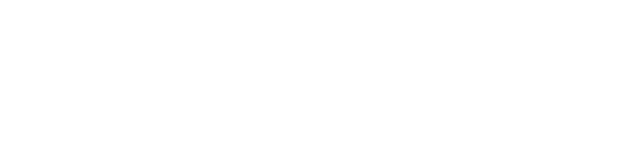
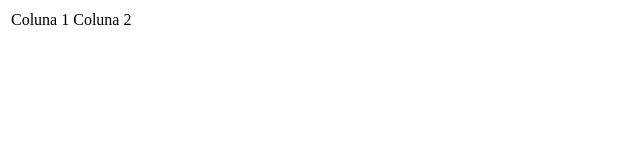
Before and after one commit to tlrcampos/primeirodesafiogit, a plain HTML site: page index.html in a window 1280 px wide. Shown: the whole page, without its empty margins (0-640 px from the left). Drawn offline with Linux system fonts and the light colour scheme.

Commit message:
Segundo commit, adicionada tabela

```diff
--- a/index.html
+++ b/index.html
@@ -6,6 +6,11 @@
     <title>Document</title>
 </head>
 <body>
-
+    <table>
+        <tr>
+            <td>Coluna 1</td>
+            <td>Coluna 2</td>
+        </tr>
+    </table>
 </body>
 </html>
```
